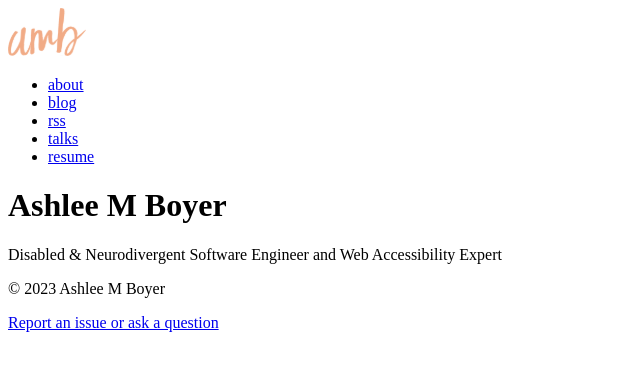
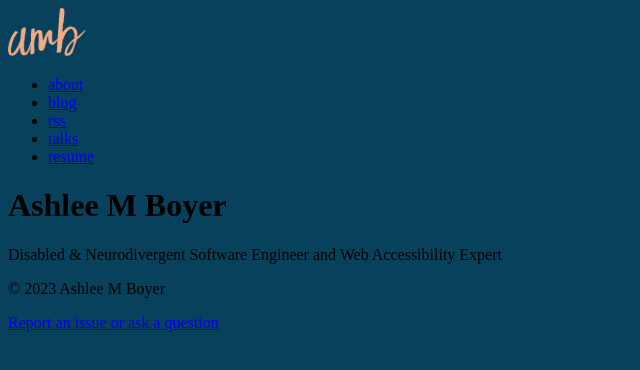
Before and after one commit to ashleemboyer/ashleemboyer-com, a Next.js app: page / in a window 1280 px wide. Shown: the top 370 px of the page, without its empty margins (0-640 px from the left). Built offline with nearby package versions, Linux system fonts and the light colour scheme.

Commit message:
Adding global css file with color variables

```diff
--- /dev/null
+++ b/app/global.css
@@ -0,0 +1,12 @@
+:root {
+  /* colors */
+  --indigo-dye: #08415c;
+  --rifle-green: #474a2c;
+  --dark-sienna: #4c212a;
+  --dark-sea-green: #abc798;
+  --tumbleweed: #f1ab86;
+}
+
+html {
+  background-color: var(--indigo-dye);
+}
--- a/app/layout.tsx
+++ b/app/layout.tsx
@@ -1,4 +1,5 @@
 import { ReactNode } from "react";
+import "./global.css";
 
 const SITE_LINKS = [
   { href: "/about", text: "about" },
```
